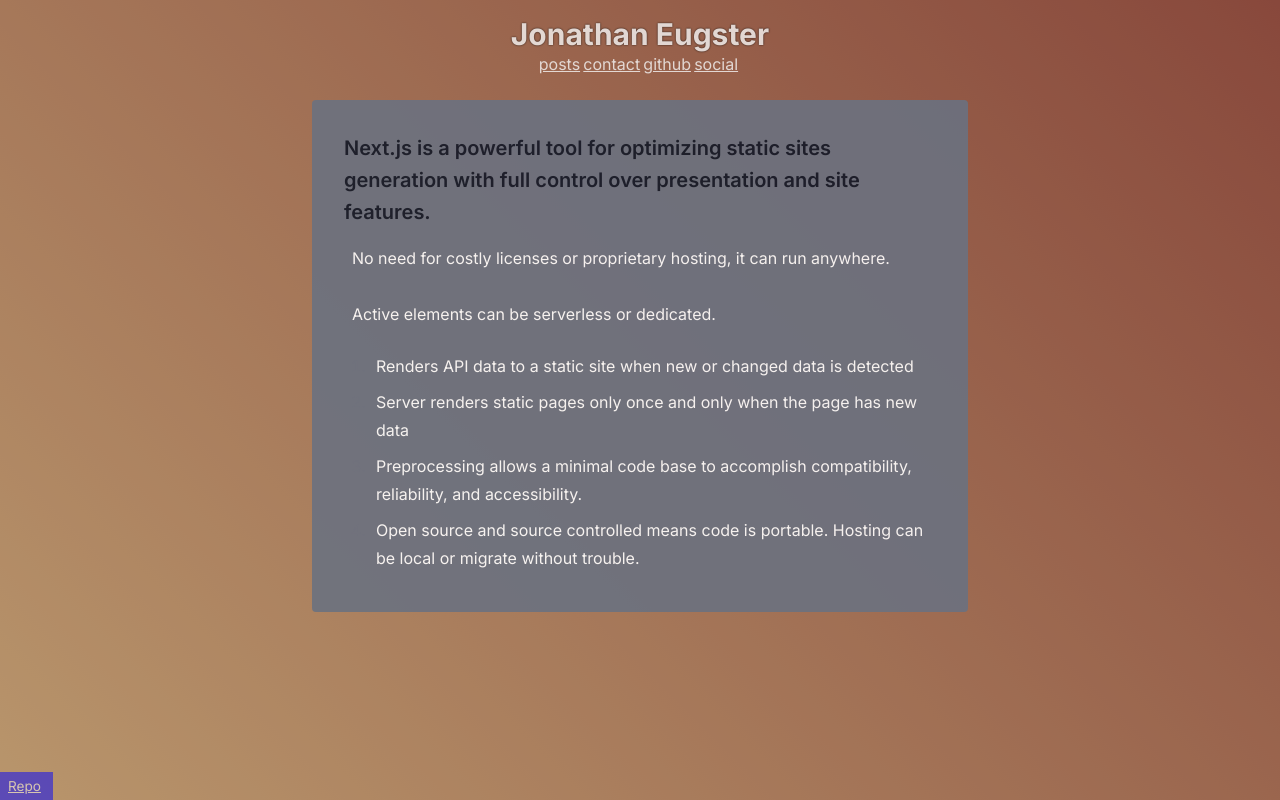
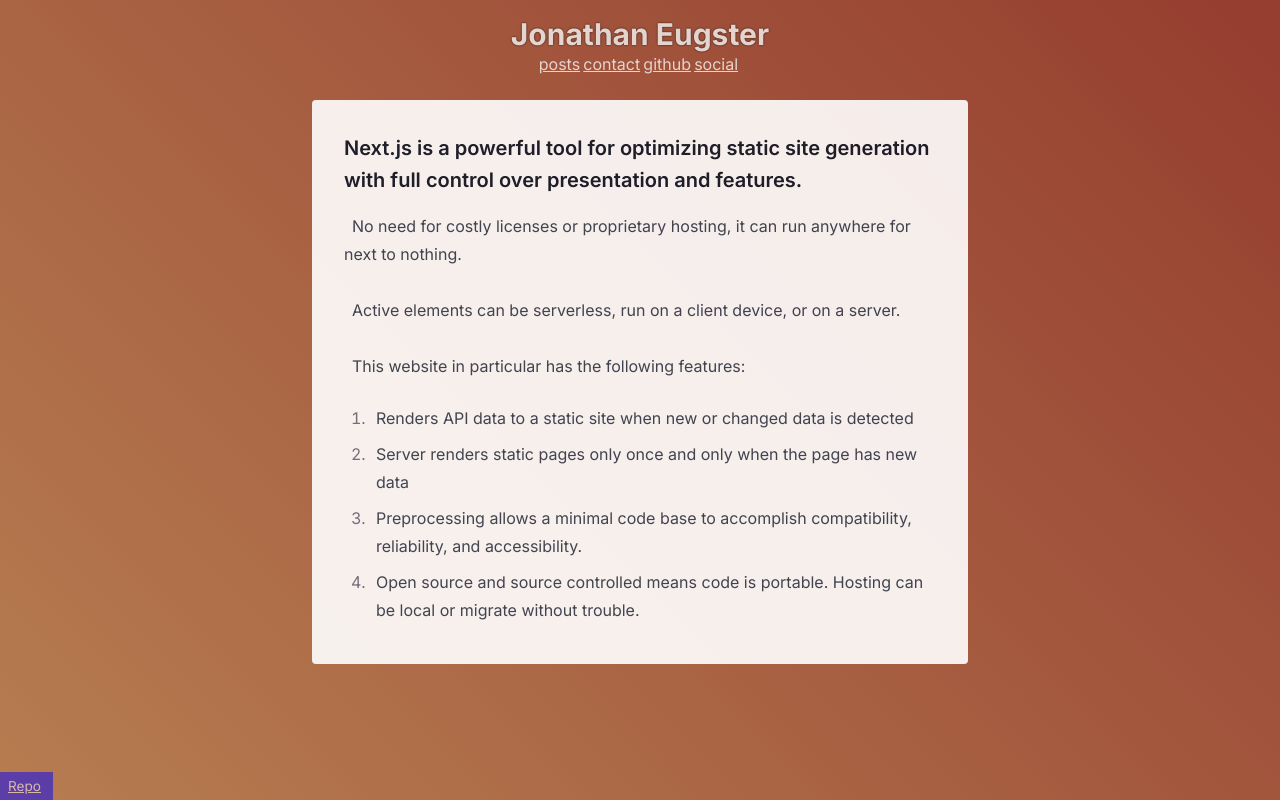
Before and after one commit to jeugster/jonathaneugster-nextjs, a Next.js app: page /posts in a window 1280 px wide. Built offline with nearby package versions, Linux system fonts and the light colour scheme.

Commit message:
edits and style

```diff
--- a/app/globals.css
+++ b/app/globals.css
@@ -23,7 +23,7 @@
 
  /* Post Elements */
  article {
-  @apply bg-gray-500 max-w-prose opacity-90;
+  @apply bg-white max-w-prose opacity-90;
   padding: .5em;
   border-radius: .25em;
  }
@@ -110,11 +110,11 @@
   position: fixed;
   top: 0;
   left: 0;
-  background: linear-gradient(45deg, rgb(255, 217, 0), red, blue);
+  background: linear-gradient(45deg, rgb(255, 174, 0), red, rgb(76, 0, 255));
   background-size: 300% 300%;
   animation: gradient 40s ease infinite;
   z-index: -1;
-  filter: saturate(30%);
+  filter: saturate(40%);
  }
 
  /* Background Animation */
@@ -130,12 +130,12 @@
   }
  }
 
- /* Contact Success Page */
+ /* Success Page */
  .success {
   padding: 1rem;
  }
 
- /*Hero*/
+ /* Hero */
  .hero {
   margin: 10rem auto;
   display: flex;
@@ -143,4 +143,6 @@
   font-size: 2rem;
   opacity: 80%;
  }
+
+ .mdx {}
 }
--- /dev/null
+++ b/app/posts/[slug]/page.js
@@ -0,0 +1,7 @@
+export default function Page({params}) {
+    return (
+        <article>
+            {params.post}
+        </article>
+    )
+}
--- a/app/posts/page.mdx
+++ b/app/posts/page.mdx
@@ -1,9 +1,10 @@
-<article className="prose text-white p-8">
-### Next.js is a powerful tool for optimizing static sites generation with full control over presentation and site features.
-No need for costly licenses or proprietary hosting, it can run anywhere.
+<article className="prose p-8">
+### Next.js is a powerful tool for optimizing static site generation with full control over presentation and features.
+No need for costly licenses or proprietary hosting, it can run anywhere for next to nothing.
 
-Active elements can be serverless or dedicated.
+Active elements can be serverless, run on a client device, or on a server.
 
+This website in particular has the following features:
 1. Renders API data to a static site when new or changed data is detected
 2. Server renders static pages only once and only when the page has new data
 3. Preprocessing allows a minimal code base to accomplish compatibility, reliability, and accessibility.
--- a/components/Resume.js
+++ b/components/Resume.js
@@ -11,7 +11,7 @@
      <li>HTML</li>
      <li>CSS</li>
      <li>JavaScript</li>
-     <li>English</li>
+     <li>MDX</li>
     </ul>
    </div>
    <div className="card">
@@ -19,10 +19,11 @@
      <li>
       <h2>Tools</h2>
      </li>
-     <li>Strapi</li>
+     <li></li>
      <li>Nextjs</li>
      <li>Nodejs</li>
-     <li>GraphQL</li>
+     <li>TailwindCSS</li>
+     <li>Git</li>
      {/* <li>
                     <i className="fab fa-docker"></i> Docker
                 </li>
@@ -34,7 +35,7 @@
    <div className="card">
     <ul>
      <li>
-      <h2>Interests</h2>
+      <h2>Principles</h2>
      </li>
      <li>Automation</li>
      <li>Resilience</li>
```
Also changed, not shown: 1 other file (tests, documents, lock files or other folders).
